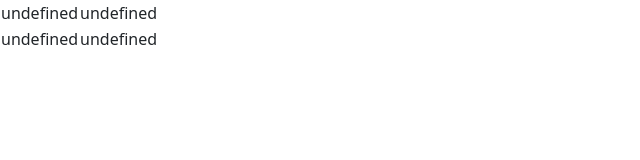
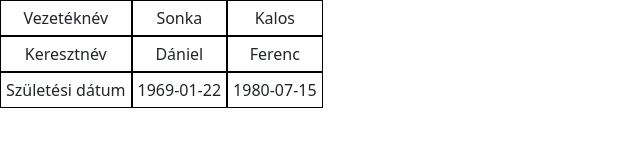
Before and after one commit to aszpik12/vegpont_gyak, a plain HTML site: page index.html in a window 1280 px wide. Shown: the whole page, without its empty margins (0-640 px from the left). Drawn offline with nearby package versions, Linux system fonts and the light colour scheme.

Commit message:
tabla_megoldas

```diff
--- a/index.html
+++ b/index.html
@@ -9,6 +9,7 @@
       integrity="sha256-kmHvs0B+OpCW5GVHUNjv9rOmY0IvSIRcf7zGUDTDQM8="
       crossorigin="anonymous"
     ></script>
+    <link rel="stylesheet" href="view/CSS/style.css">
     <script src="https://cdn.jsdelivr.net/npm/axios@1.1.2/dist/axios.min.js"></script>
     <script src="main.js" type="module"></script>
     <link
--- a/model/adat.json
+++ b/model/adat.json
@@ -1,5 +1,10 @@
 {
     "nevek":[
+        {
+            "vnev":"Vezetéknév",
+            "knev": "Keresztnév",
+            "szul":"Születési dátum"
+        },
         {
             "vnev":"Sonka",
             "knev": "Dániel",
--- /dev/null
+++ b/model/adatok.json
@@ -0,0 +1,6 @@
+{
+  "adat": [
+    { "vnev": "Lackffy", "knev": "János", "szul": "1969-01-17" },
+    { "vnev": "József ", "knev": "Attila", "szul": "1905-02-23" }
+  ]
+}
--- /dev/null
+++ b/view/CSS/style.css
@@ -0,0 +1,12 @@
+table {
+	display: table;
+}
+table tr {
+	display: table-cell;
+}
+table tr td {
+	display: block;
+    padding: 5px;
+    text-align: center;
+    border: 1px black solid;
+}
--- a/view/TablaView.js
+++ b/view/TablaView.js
@@ -4,8 +4,9 @@ constructor(lista, szuloElem){
     let kiir = `<table>`;
     for (let i = 0; i < lista.length; i++) {
       kiir += `<tr>
-                <td>${lista[i].megj}</td>
-                <td>${lista[i].placeholder}</td>
+                <td>${lista[i].vnev}</td>
+                <td>${lista[i].knev}</td>
+                <td>${lista[i].szul}</td>
                 </tr>`;
     }
     kiir += `</table>`;
```
Also changed, not shown: model/adat.js (added, +20 -0 lines).
